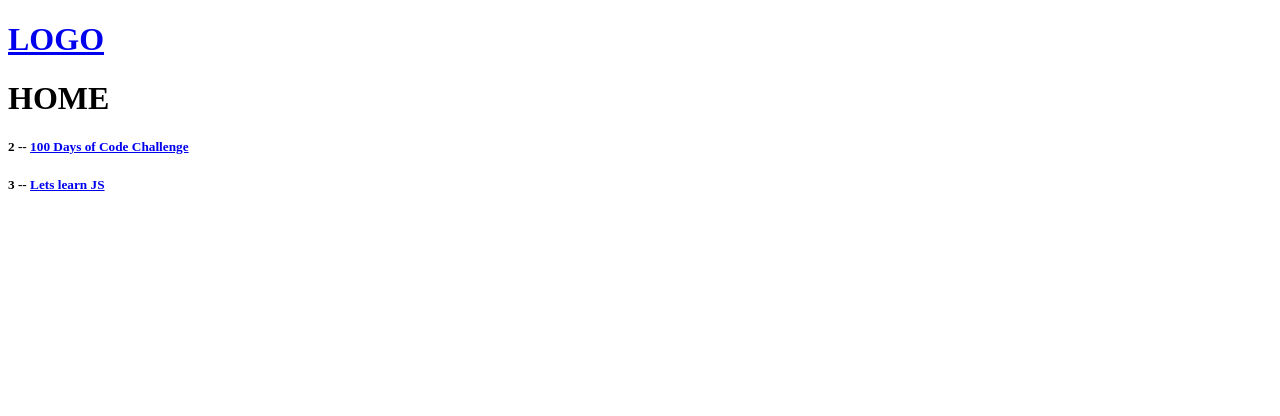
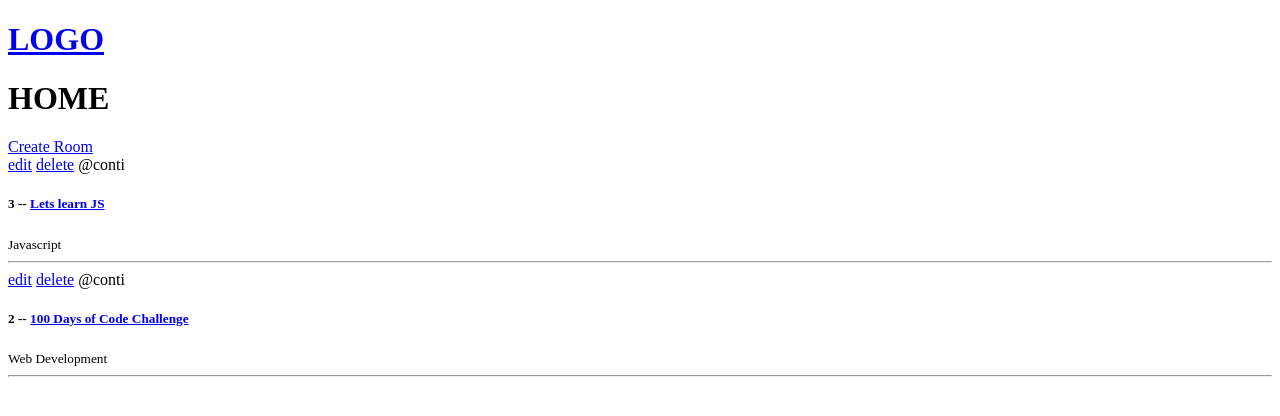
Before and after one commit to Fcontice/studyBuddy, a Django app: page / in a window 1280 px wide. Shown: the top 416 px of the page. Run offline with Django 5.2, Linux system fonts and the light colour scheme; data comes from the database, SQL or seed files in the repository; both versions use the stored data as it was after the commit.

Commit message:
timestamp 2:06:22

```diff
--- a/base/admin.py
+++ b/base/admin.py
@@ -2,6 +2,8 @@ from django.contrib import admin
 
 # Register your models here.
 
-from .models import Room
+from .models import Room, Topic, Message
 
 admin.site.register(Room)
+admin.site.register(Topic)
+admin.site.register(Message)
--- a/base/models.py
+++ b/base/models.py
@@ -17,6 +17,9 @@ class Room(models.Model):
     updated = models.DateTimeField(auto_now=True)
     created = models.DateTimeField(auto_now_add=True)
 
+    class Meta:
+        ordering = ['-updated', '-created']
+
     def __str__(self):
         return self.name
 
--- a/base/templates/base/home.html
+++ b/base/templates/base/home.html
@@ -4,10 +4,17 @@
 <h1>HOME</h1>
 <div>
 
+    <a href="{% url 'create-room' %}">Create Room</a>
+
     <div>
         {% for room in rooms %}
             <div>
-                <h5>{{room.id}} -- <a href="/room/{{room.id}}">{{room.name}}</a></h5>
+                <a href="{% url 'update-room' room.id %}">edit</a>
+                <a href="{% url 'delete-room' room.id %}">delete</a>
+                <span>@{{room.host.username}}</span>
+                <h5>{{room.id}} -- <a href="{% url 'room' room.id %}">{{room.name}}</a></h5>
+                <small>{{room.topic.name}}</small>
+                <hr>
             </div>
 
         {% endfor %}
--- a/base/urls.py
+++ b/base/urls.py
@@ -4,6 +4,7 @@ from . import views
 urlpatterns = [
     path('', views.home, name="home"),
     path('room/<str:pk>', views.room, name="room"),
-
-
+    path('create-room/', views.createRoom, name="create-room"),
+    path('update-room/<str:pk>', views.updateRoom, name="update-room"),
+    path('delete-room/<str:pk>', views.deleteRoom, name="delete-room"),
 ]
--- a/base/views.py
+++ b/base/views.py
@@ -1,5 +1,6 @@
-from django.shortcuts import render
+from django.shortcuts import render, redirect
 from .models import Room
+from .forms import RoomForm
 # Create your views here.
 
 
@@ -12,3 +13,31 @@ def room(request, pk):
     room = Room.objects.get(id=pk)
     context = {"room":room}
     return render(request, 'base/room.html', context)
+
+def createRoom(request):
+    form = RoomForm()
+    if request.method == 'POST':
+        form = RoomForm(request.POST)
+        if form.is_valid():
+            form.save()
+            return redirect('home')
+    context = {'form':form}
+    return render(request, 'base/room_form.html', context)
+
+def updateRoom(request, pk):
+    room = Room.objects.get(id=pk)
+    form = RoomForm(instance=room)
+    if request.method == 'POST':
+        form = RoomForm(request.POST, instance=room)
+        if form.is_valid():
+            form.save()
+            return redirect('home')
+    context = {'form':form}
+    return render(request, 'base/room_form.html', context)
+
+def deleteRoom(request, pk):
+    room = Room.objects.get(id=pk)
+    if request.method == 'POST':
+        room.delete()
+        return redirect('home')
+    return render(request, 'base/delete.html', {'obj':room})
--- a/studyBuddy/urls.py
+++ b/studyBuddy/urls.py
@@ -1,12 +1,11 @@
 from django.contrib import admin
-from django.urls import path
-from django.http import HttpResponse
+from django.urls import path, include
+
 from base import views
 
 urlpatterns = [
     path('admin/', admin.site.urls),
 
-    path('', views.home, name="home"),
-    path('room/<str:pk>', views.room, name="room"),
+    path('', include('base.urls')),
 
 ]
```
Also changed, not shown: base/forms.py (added, +8 -0 lines), base/templates/base/delete.html (added, +12 -0 lines), base/templates/base/room_form.html (added, +12 -0 lines), templates/home.html (deleted, +0 -17 lines), base/migrations/0003_topic_room_host_room_topic.py (added), db.sqlite3.
